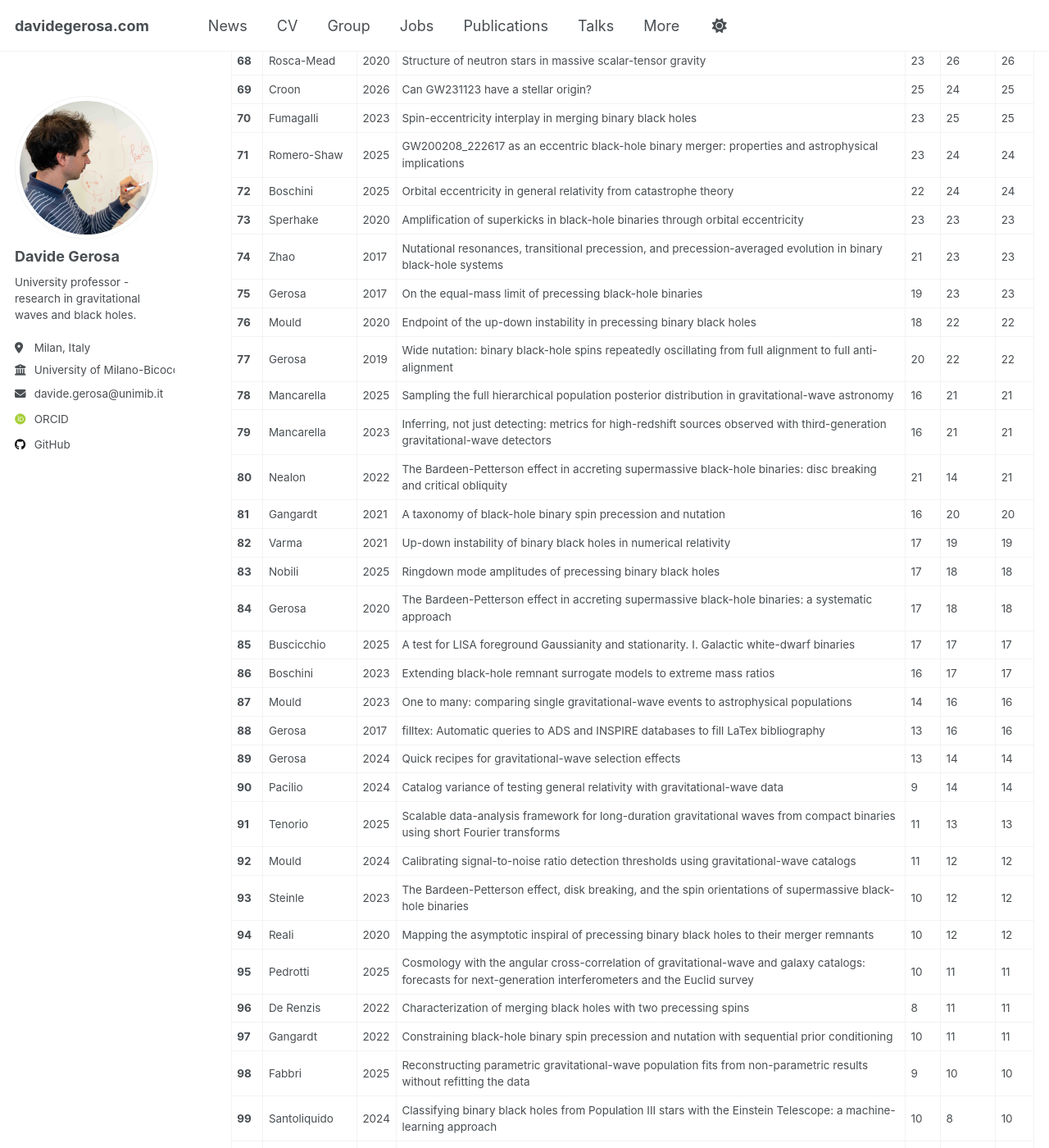
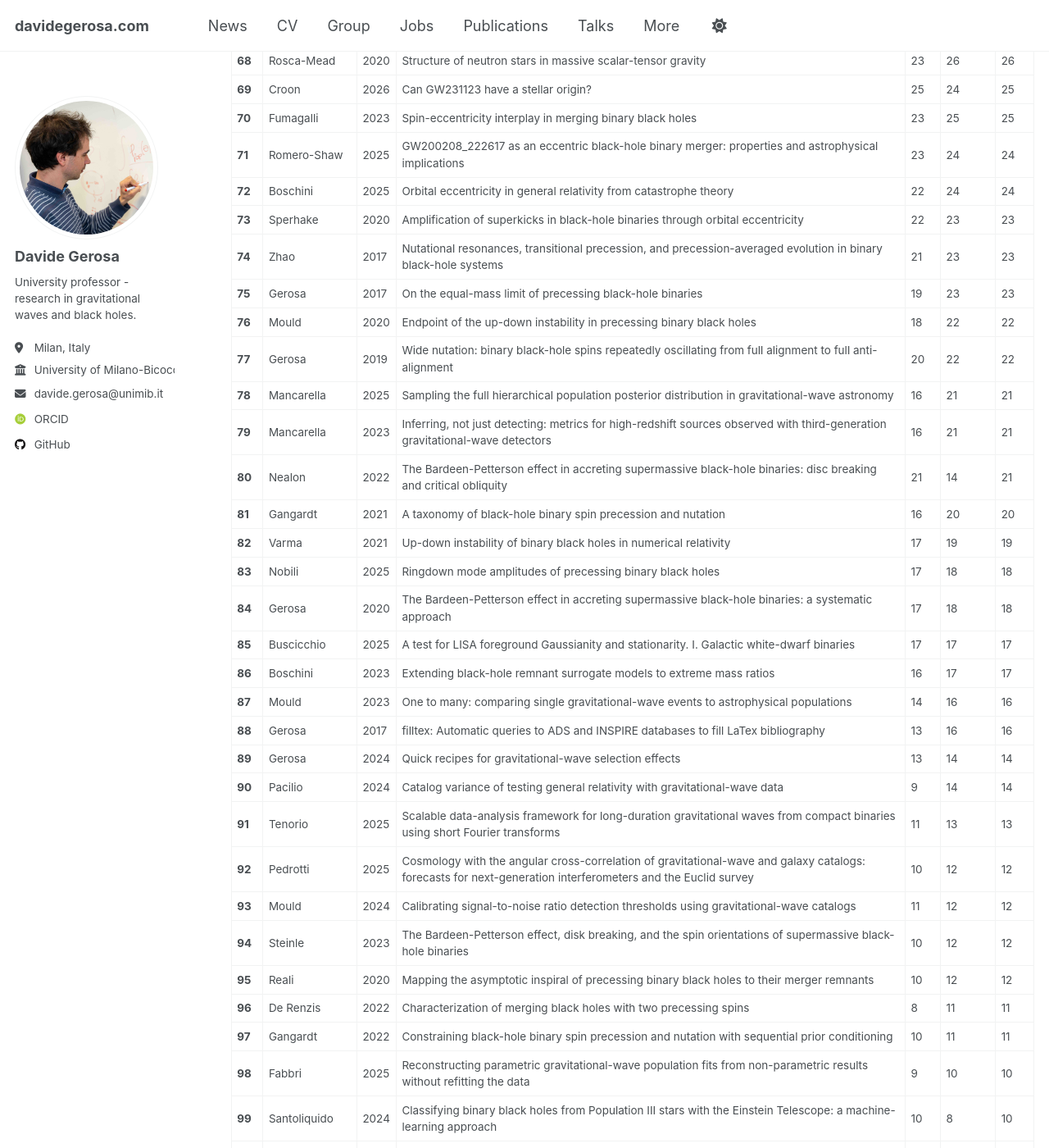
Before and after one commit to dgerosa/website, a Jekyll site: the page built from _pages/citations.md, in a window 1280 px wide and 1400 px high, scrolled down 3206 px. Shown: the whole window at 82% size. Built offline with Jekyll 4.4.1, drawn with Linux system fonts in a browser that asks for light colours; some web fonts are replaced; some of the changed text lies outside the part shown.

Commit message:
Website update from workflow

```diff
--- a/_pages/_citations.md
+++ b/_pages/_citations.md
@@ -81,7 +81,7 @@
 | **70** | Fumagalli | 2023 | Spin-eccentricity interplay in merging binary black holes | 23 | 25 | 25 |
 | **71** | Romero-Shaw | 2025 | GW200208_222617 as an eccentric black-hole binary merger: properties and astrophysical implications | 23 | 24 | 24 |
 | **72** | Boschini | 2025 | Orbital eccentricity in general relativity from catastrophe theory | 22 | 24 | 24 |
-| **73** | Sperhake | 2020 | Amplification of superkicks in black-hole binaries through orbital eccentricity | 23 | 23 | 23 |
+| **73** | Sperhake | 2020 | Amplification of superkicks in black-hole binaries through orbital eccentricity | 22 | 23 | 23 |
 | **74** | Zhao | 2017 | Nutational resonances, transitional precession, and precession-averaged evolution in binary black-hole systems | 21 | 23 | 23 |
 | **75** | Gerosa | 2017 | On the equal-mass limit of precessing black-hole binaries | 19 | 23 | 23 |
 | **76** | Mould | 2020 | Endpoint of the up-down instability in precessing binary black holes | 18 | 22 | 22 |
@@ -100,10 +100,10 @@
 | **89** | Gerosa | 2024 | Quick recipes for gravitational-wave selection effects | 13 | 14 | 14 |
 | **90** | Pacilio | 2024 | Catalog variance of testing general relativity with gravitational-wave data | 9 | 14 | 14 |
 | **91** | Tenorio | 2025 | Scalable data-analysis framework for long-duration gravitational waves from compact binaries using short Fourier transforms | 11 | 13 | 13 |
-| **92** | Mould | 2024 | Calibrating signal-to-noise ratio detection thresholds using gravitational-wave catalogs | 11 | 12 | 12 |
-| **93** | Steinle | 2023 | The Bardeen-Petterson effect, disk breaking, and the spin orientations of supermassive black-hole binaries | 10 | 12 | 12 |
-| **94** | Reali | 2020 | Mapping the asymptotic inspiral of precessing binary black holes to their merger remnants | 10 | 12 | 12 |
-| **95** | Pedrotti | 2025 | Cosmology with the angular cross-correlation of gravitational-wave and galaxy catalogs: forecasts for next-generation interferometers and the Euclid survey | 10 | 11 | 11 |
+| **92** | Pedrotti | 2025 | Cosmology with the angular cross-correlation of gravitational-wave and galaxy catalogs: forecasts for next-generation interferometers and the Euclid survey | 10 | 12 | 12 |
+| **93** | Mould | 2024 | Calibrating signal-to-noise ratio detection thresholds using gravitational-wave catalogs | 11 | 12 | 12 |
+| **94** | Steinle | 2023 | The Bardeen-Petterson effect, disk breaking, and the spin orientations of supermassive black-hole binaries | 10 | 12 | 12 |
+| **95** | Reali | 2020 | Mapping the asymptotic inspiral of precessing binary black holes to their merger remnants | 10 | 12 | 12 |
 | **96** | De Renzis | 2022 | Characterization of merging black holes with two precessing spins | 8 | 11 | 11 |
 | **97** | Gangardt | 2022 | Constraining black-hole binary spin precession and nutation with sequential prior conditioning | 10 | 11 | 11 |
 | **98** | Fabbri | 2025 | Reconstructing parametric gravitational-wave population fits from non-parametric results without refitting the data | 9 | 10 | 10 |
```
Also changed, not shown: other parts of _pages/_citations.md (+14 -14 lines), _pages/_group.md (+1 -1 lines), _pages/_publications.md (+1 -1 lines), _pages/_talks.md (+1 -1 lines).
